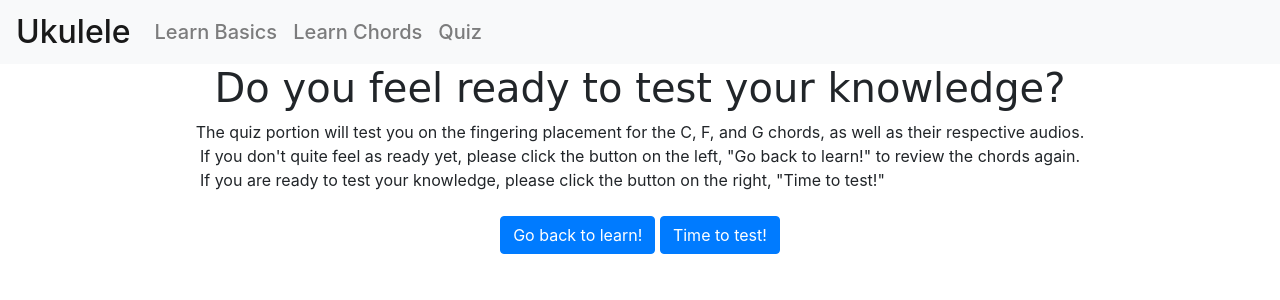
After one commit to TracyCuiYating2/ui-project-group2, a Flask app: template templates/learning_quiz_check.html in a window 1280 px wide. The commit adds this page. Shown: the top 300 px of the page. Run offline with Flask 2, Linux system fonts and the light colour scheme; the template is opened without the code that fills it, so the values that code supplies are empty; parts of the project's set-up code (start-up, migrations or seed data) failed here and were passed over; some libraries are stand-ins or nearby versions; some web fonts are replaced.

Commit message:
Added transition page between learning and quiz

```diff
--- a/server.py
+++ b/server.py
@@ -179,6 +179,10 @@ def basic():
 def basic_contd():
     return render_template('basic-contd.html')
 
+@app.route('/learn/check')
+def check_ready():
+    return render_template('learning_quiz_check.html')
+
 @app.route('/learn/<id>')
 def learn_fingering(id=None):
     global learnData
--- /dev/null
+++ b/static/learn-check.js
@@ -0,0 +1,15 @@
+$(document).ready(function(){
+    $("#page-title").text("Fingering Learning")
+    $("#nav-learn").addClass("active")
+
+    $("#prev").click(function(){
+        window.location.href = '/learn/1';
+        }
+    })
+
+    $("#next").click(function(){
+        window.location.href = '/learn/check';
+    })
+
+
+})
--- a/static/learn-fingering.js
+++ b/static/learn-fingering.js
@@ -12,7 +12,7 @@ $(document).ready(function(){
 
     $("#next").click(function(){
         if (data.next===""){
-            window.location.href = '/quiz/1';
+            window.location.href = '/learn/check';
         }else{
             window.location.href = '/learn/' + data.next
         }
--- a/static/main.css
+++ b/static/main.css
@@ -8,11 +8,12 @@
     margin: 0 auto;
 }
 
-.center-img{
+.center-screen{
     align-self: flex-end;
     margin: 0 auto;
 }
-}
+
+
 .table-blank{
     height: 200px;
 }
--- /dev/null
+++ b/templates/learning_quiz_check.html
@@ -0,0 +1,36 @@
+
+
+{% extends "home.html" %}
+{% block content %}
+
+<script type="text/javascript" src="{{ url_for('static', filename = 'learn-check.js') }}"></script>
+
+
+<div class="page-title">
+    <h1> Do you feel ready to test your knowledge? </h1>
+</div>
+
+    <div class ="row">
+        <p class = "center-screen">
+            The quiz portion will test you on the fingering placement for the C, F, and G chords, as well as their respective audios.
+        </p>
+
+        <p class = "center-screen">
+            If you don't quite feel as ready yet, please click the button on the left, "Go back to learn!" to review the chords again.
+            <br>
+            If you are ready to test your knowledge, please click the button on the right, "Time to test!"
+        </p>
+
+    </div>
+    <div class="row"> <br><!-- blank row for spacing--> </div>
+
+    <div class="row">
+        <div class="btn-align"> <!-- trying to center button to the middle of the page-->
+            <button class="btn btn-primary" id="prev">  Go back to learn!</button>
+
+            <button class="btn btn-primary" id="nxt"> Time to test! </button>
+        </div>
+    </div>
+
+</div>
+{% endblock %}
```
